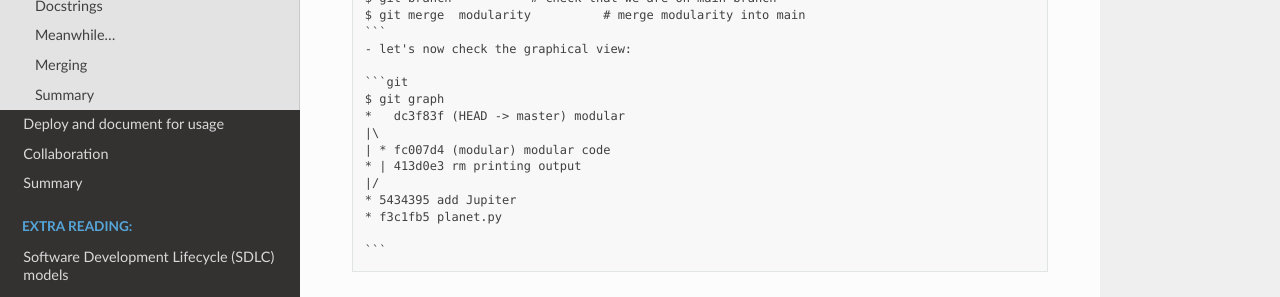
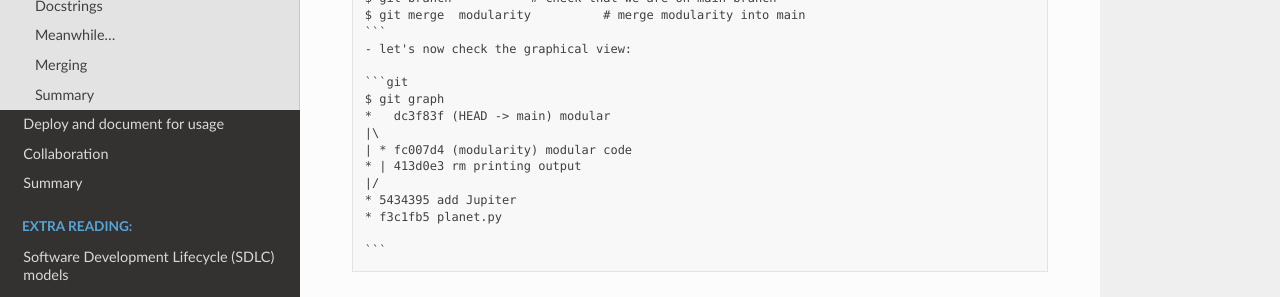
Before and after one commit to UPPMAX/programming_formalisms_intro, a Sphinx documentation site: the page built from doc/sourcecontrol.md, in a window 1280 px wide and 900 px high, scrolled down 12425 px. Shown: the part 319-616 px from the top of the window. Built offline with Sphinx 7.4.7 and the Read the Docs theme 2.0.0, drawn with Linux system fonts in a browser that asks for light colours; pages that are not in the unit, such as notebooks, are missing from menus; some of the changed text lies outside the part shown.

Commit message:
merge graph fix sourcecontrol.md

````diff
--- a/doc/sourcecontrol.md
+++ b/doc/sourcecontrol.md
@@ -718,9 +718,9 @@ $ git merge  modularity          # merge modularity into main
 
 ```git
 $ git graph
-*   dc3f83f (HEAD -> master) modular
+*   dc3f83f (HEAD -> main) modular
 |\
-| * fc007d4 (modular) modular code
+| * fc007d4 (modularity) modular code
 * | 413d0e3 rm printing output
 |/
 * 5434395 add Jupiter
````
